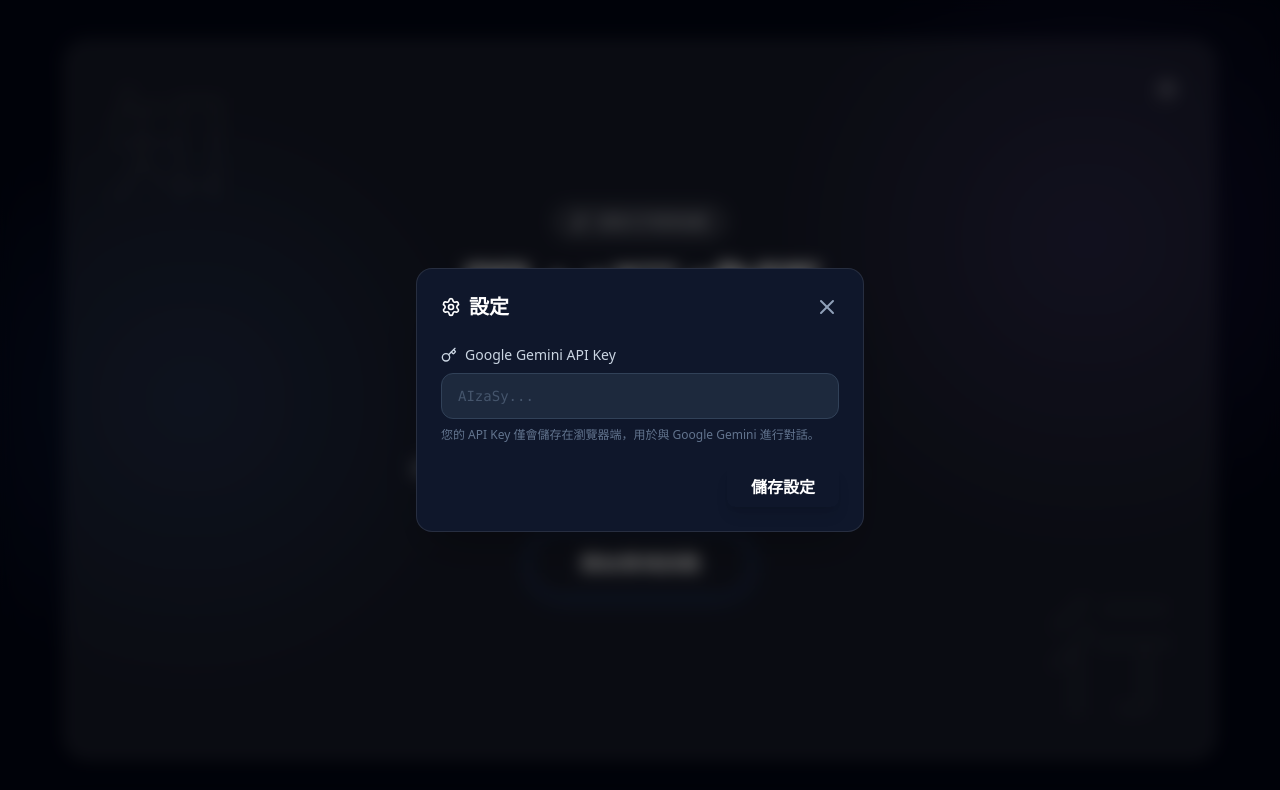
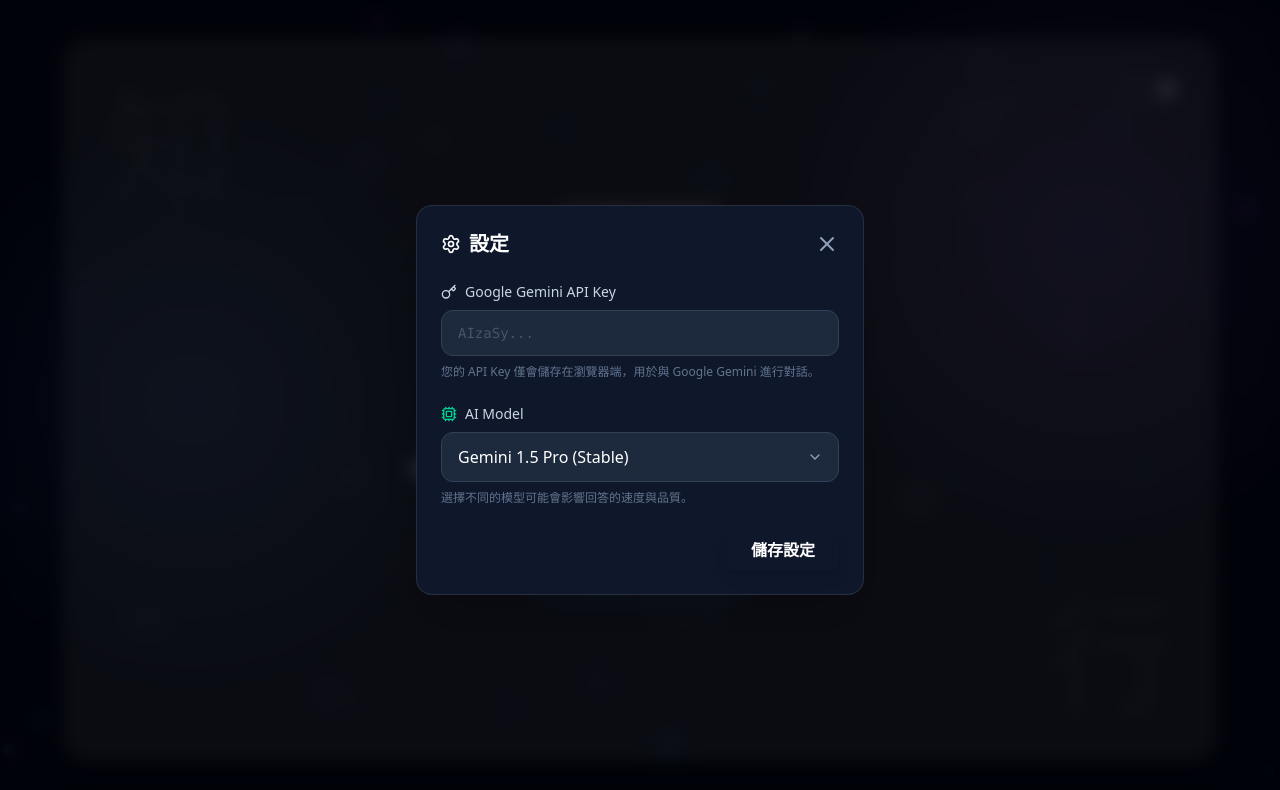
Before and after one commit to Austin-Almighty/Chinese-idioms-with-AI, a React (Vite) app: page / in a window 1280 px wide. Both pictures are taken after a click on the button 1167 px from the left and 89 px from the top of the page. Shown: the top 790 px of the page. Built offline with nearby package versions, Linux system fonts and the light colour scheme.

Commit message:
feat: Implement AI model selection in settings, add a dynamic particle background, and refine API prompt instructions.

```diff
--- a/src/App.jsx
+++ b/src/App.jsx
@@ -6,6 +6,7 @@ import SceneSelectionScreen from './components/SceneSelectionScreen';
 import GameScreen from './components/GameScreen';
 import EndingScreen from './components/EndingScreen';
 import SettingsModal from './components/SettingsModal';
+import ParticleBackground from './components/ParticleBackground';
 // Keep for fallback if needed, or remove if fully unused.
 // Actually, I'll remove it since we are relying on the API now.
 // Wait, I should check if I need it for fallback in gemini.js?
@@ -173,6 +174,8 @@ const App = () => {
       <div className="fixed top-[-10%] left-[-10%] w-[500px] h-[500px] bg-gemini-purple/20 rounded-full blur-[100px] pointer-events-none animate-float" />
       <div className="fixed bottom-[-10%] right-[-10%] w-[600px] h-[600px] bg-gemini-accent/20 rounded-full blur-[120px] pointer-events-none animate-float" style={{ animationDelay: '-3s' }} />
 
+      <ParticleBackground />
+
       <div className="w-full max-w-6xl h-[90vh] glass-panel rounded-3xl overflow-hidden relative flex flex-col border border-white/10 shadow-2xl z-10">
         <AnimatePresence mode="wait">
           {renderContent()}
--- /dev/null
+++ b/src/components/ParticleBackground.jsx
@@ -0,0 +1,53 @@
+import React, { useMemo } from 'react';
+import { motion } from 'framer-motion';
+
+const ParticleBackground = () => {
+    // Generate static random particles
+    const particles = useMemo(() => {
+        const count = 60; // Doubled density
+        return Array.from({ length: count }).map((_, i) => ({
+            id: i,
+            x: Math.random() * 100, // 0-100% width
+            size: Math.random() * 12 + 4, // Doubled size (4-16px)
+            color: [
+                'bg-blue-400',
+                'bg-purple-500',
+                'bg-indigo-400',
+                'bg-slate-300',
+                'bg-emerald-400'
+            ][Math.floor(Math.random() * 5)],
+            duration: Math.random() * 7.5 + 5, // Doubled speed (halved duration: 5-12.5s)
+            delay: Math.random() * 20, // 0-20s delay
+            opacity: Math.random() * 0.3 + 0.1 // 0.1-0.4 opacity
+        }));
+    }, []);
+
+    return (
+        <div className="fixed inset-0 pointer-events-none overflow-hidden z-0">
+            {particles.map((p) => (
+                <motion.div
+                    key={p.id}
+                    className={`absolute rounded-full ${p.color}`}
+                    style={{
+                        left: `${p.x}%`,
+                        width: p.size,
+                        height: p.size,
+                        opacity: p.opacity,
+                        bottom: '-10px' // Start slightly below
+                    }}
+                    animate={{
+                        y: [0, -window.innerHeight - 50], // Move up past screen height
+                    }}
+                    transition={{
+                        duration: p.duration,
+                        repeat: Infinity,
+                        ease: "linear",
+                        delay: -p.delay // Negative delay to start mid-animation
+                    }}
+                />
+            ))}
+        </div>
+    );
+};
+
+export default ParticleBackground;
--- a/src/components/SettingsModal.jsx
+++ b/src/components/SettingsModal.jsx
@@ -1,19 +1,30 @@
 import React, { useState, useEffect } from 'react';
-import { X, Settings, Key } from 'lucide-react';
+import { X, Settings, Key, Cpu } from 'lucide-react';
 import { motion, AnimatePresence } from 'framer-motion';
-import { getApiKey, setApiKey } from '../services/gemini';
+import { getApiKey, setApiKey, getStoredModel, setStoredModel } from '../services/gemini';
+
+const MODELS = [
+    { id: 'gemini-2.5-pro', name: 'Gemini 2.5 Pro (Latest)' },
+    { id: 'gemini-2.5-flash', name: 'Gemini 2.5 Flash (Fastest)' },
+    { id: 'gemini-1.5-pro', name: 'Gemini 1.5 Pro (Stable)' },
+    { id: 'gemini-1.5-flash', name: 'Gemini 1.5 Flash (Lightweight)' },
+    { id: 'gemini-2.0-flash-exp', name: 'Gemini 2.0 Flash (Experimental)' }
+];
 
 const SettingsModal = ({ isOpen, onClose }) => {
     const [key, setKey] = useState('');
+    const [model, setModel] = useState('gemini-1.5-pro');
 
     useEffect(() => {
         if (isOpen) {
             setKey(getApiKey() || '');
+            setModel(getStoredModel() || 'gemini-1.5-pro');
         }
     }, [isOpen]);
 
     const handleSave = () => {
         setApiKey(key);
+        setStoredModel(model);
         onClose();
     };
 
@@ -42,7 +53,9 @@ const SettingsModal = ({ isOpen, onClose }) => {
                             </button>
                         </div>
 
-                        <div className="mb-6">
+                        <div className="space-y-6 mb-6">
+                            {/* API Key Input */}
+                            <div>
                                 <label className="block text-sm font-medium text-slate-300 mb-2 flex items-center gap-2">
                                     <Key className="w-4 h-4 text-gemini-purple" />
                                     Google Gemini API Key
@@ -57,6 +70,34 @@ const SettingsModal = ({ isOpen, onClose }) => {
                                 <p className="text-xs text-slate-500 mt-2">
                                     您的 API Key 僅會儲存在瀏覽器端，用於與 Google Gemini 進行對話。
                                 </p>
+                            </div>
+
+                            {/* Model Selection */}
+                            <div>
+                                <label className="block text-sm font-medium text-slate-300 mb-2 flex items-center gap-2">
+                                    <Cpu className="w-4 h-4 text-emerald-400" />
+                                    AI Model
+                                </label>
+                                <div className="relative">
+                                    <select
+                                        value={model}
+                                        onChange={(e) => setModel(e.target.value)}
+                                        className="w-full px-4 py-3 rounded-xl bg-slate-800 border border-slate-700 text-white focus:border-emerald-500 focus:ring-2 focus:ring-emerald-500/20 outline-none transition-all appearance-none cursor-pointer"
+                                    >
+                                        {MODELS.map(m => (
+                                            <option key={m.id} value={m.id}>
+                                                {m.name}
+                                            </option>
+                                        ))}
+                                    </select>
+                                    <div className="absolute right-4 top-1/2 -translate-y-1/2 pointer-events-none text-slate-400">
+                                        <svg xmlns="http://www.w3.org/2000/svg" width="16" height="16" viewBox="0 0 24 24" fill="none" stroke="currentColor" strokeWidth="2" strokeLinecap="round" strokeLinejoin="round"><path d="m6 9 6 6 6-6" /></svg>
+                                    </div>
+                                </div>
+                                <p className="text-xs text-slate-500 mt-2">
+                                    選擇不同的模型可能會影響回答的速度與品質。
+                                </p>
+                            </div>
                         </div>
 
                         <div className="flex justify-end">
--- a/src/services/gemini.js
+++ b/src/services/gemini.js
@@ -2,9 +2,13 @@ import { GoogleGenerativeAI } from "@google/generative-ai";
 import { GAME_SYSTEM_PROMPT } from "../data/prompts";
 
 const API_KEY_STORAGE_KEY = "gemini_api_key";
+const API_MODEL_STORAGE_KEY = "gemini_model";
 
 export const getApiKey = () => localStorage.getItem(API_KEY_STORAGE_KEY);
 export const setApiKey = (key) => localStorage.setItem(API_KEY_STORAGE_KEY, key);
+
+export const getStoredModel = () => localStorage.getItem(API_MODEL_STORAGE_KEY) || "gemini-1.5-pro";
+export const setStoredModel = (model) => localStorage.setItem(API_MODEL_STORAGE_KEY, model);
 
 const getGenAI = () => {
   const key = getApiKey();
@@ -55,7 +59,8 @@ const handleStreamResponse = async (result, onUpdate) => {
 export const startNewGameStream = async (scenario, difficulty, onUpdate) => {
   try {
     const genAI = getGenAI();
-    const model = genAI.getGenerativeModel({ model: "gemini-2.5-pro" });
+    const modelId = getStoredModel();
+    const model = genAI.getGenerativeModel({ model: modelId });
 
     chatSession = model.startChat({
       history: [
@@ -79,7 +84,7 @@ export const startNewGameStream = async (scenario, difficulty, onUpdate) => {
       Start Round 1.
     `;
 
-    console.log("[Gemini API] Input (Start Game):", msg);
+    console.log(`[Gemini API] Input (Start Game) [Model: ${modelId}]:`, msg);
 
     const result = await chatSession.sendMessageStream(msg);
     return handleStreamResponse(result, onUpdate);
@@ -122,7 +127,8 @@ const parseGeminiResponse = (text) => {
 export const analyzeGameplay = async (history) => {
   try {
     const genAI = getGenAI();
-    const model = genAI.getGenerativeModel({ model: "gemini-2.5-pro" });
+    const modelId = getStoredModel();
+    const model = genAI.getGenerativeModel({ model: modelId });
 
     const prompt = `
       Analyze the following gameplay session of the "Idiom Survival Guide".
```
Also changed, not shown: 1 other file (tests, documents, lock files or other folders). Lines whose indentation alone changed are shown as unchanged.
